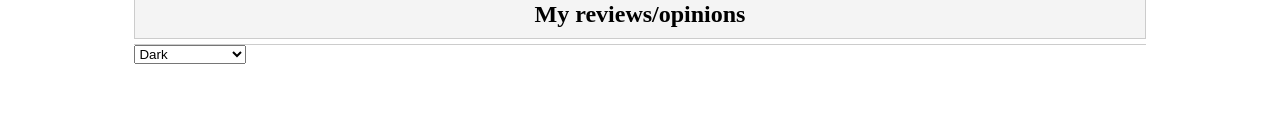
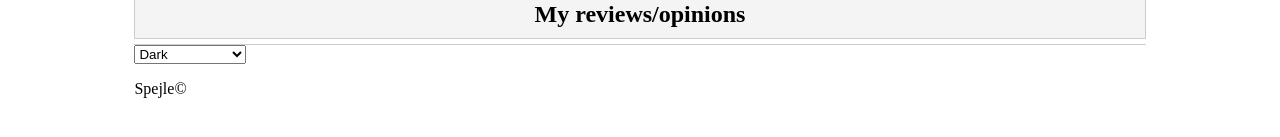
Before and after one commit to Kyndl/kyndl.github.io, a plain HTML site: page index.html in a window 1280 px wide. Shown: the part 165-302 px from the top of the page. Drawn offline with Linux system fonts and the light colour scheme; a script that the page names is missing; a web font is replaced by a local one.

Commit message:
Update index.html

```diff
--- a/index.html
+++ b/index.html
@@ -77,6 +77,7 @@
         <option value="winter">Winter</option>
         <option value="animeWIP">Anime W.I.P. :c</option>
     </select>
+<p> Spejle&copy;</p>
 
     <script>
         function changeTheme() {
```
